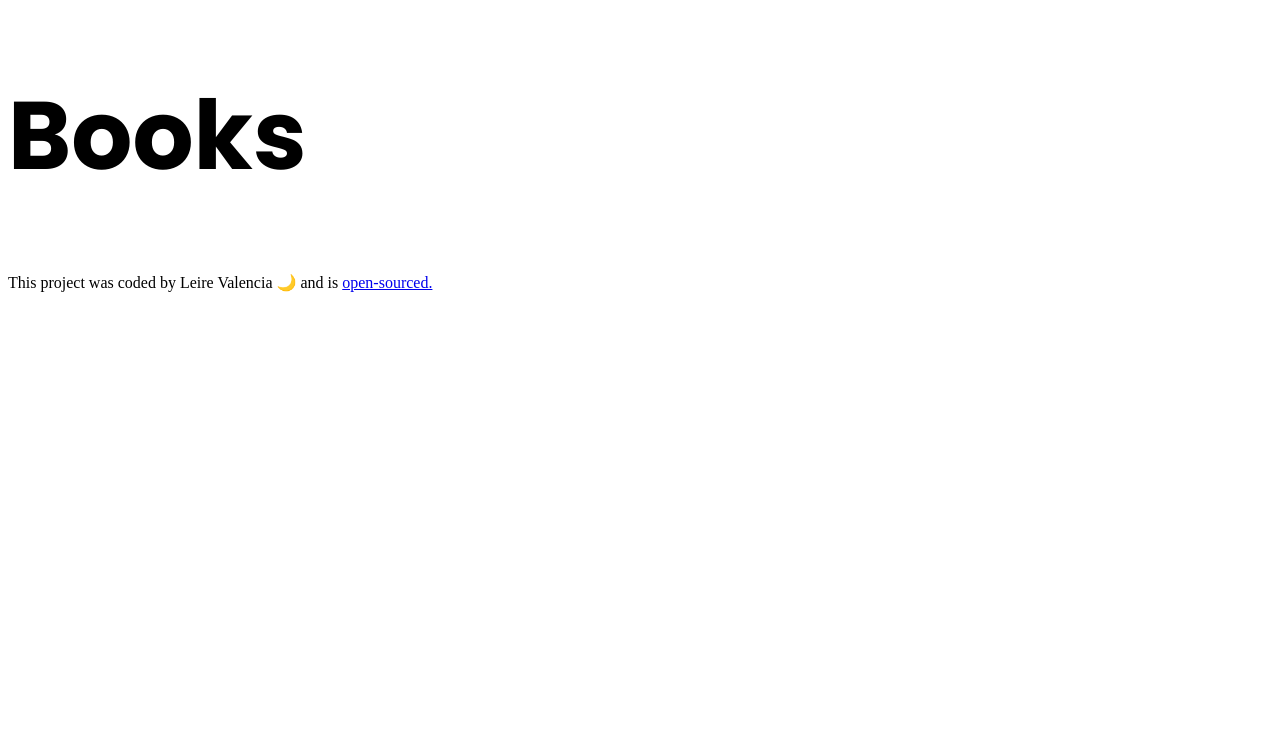
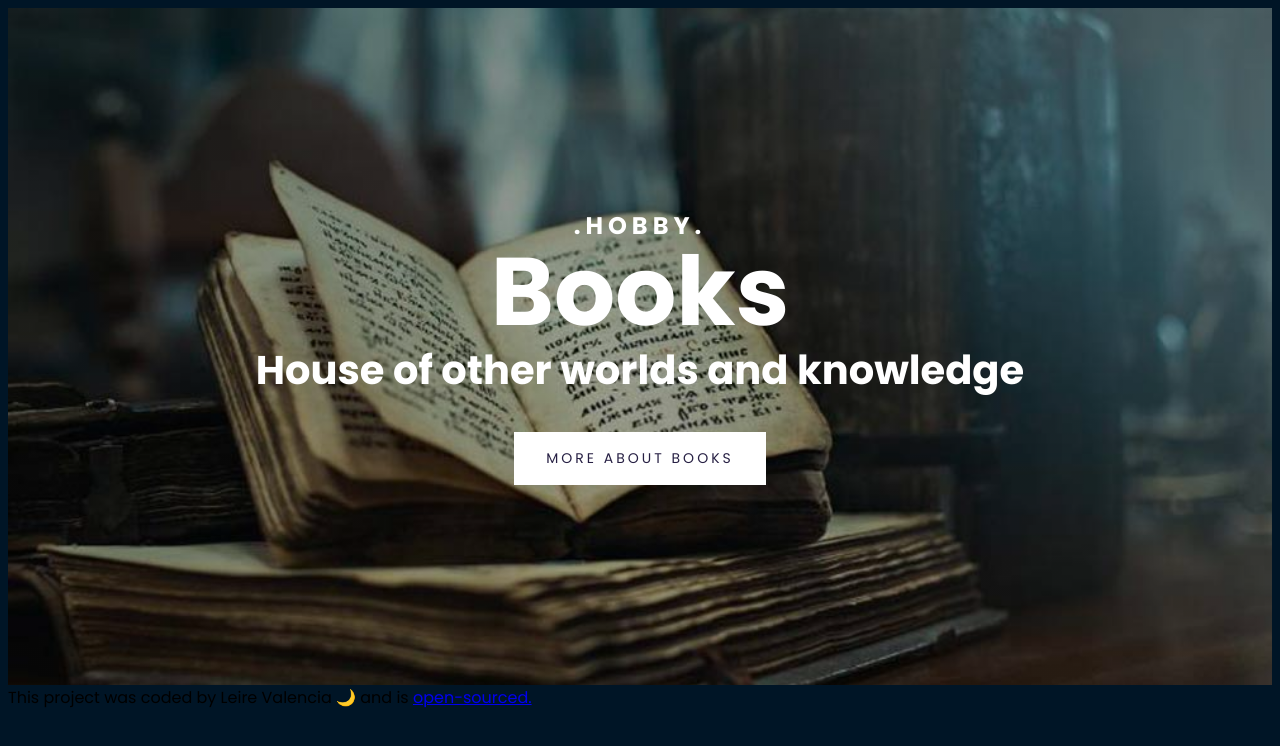
Before and after one commit to leirevalencia/books-page, a plain HTML site: page index.html in a window 1280 px wide. Drawn offline with Linux system fonts and the light colour scheme; a web font is replaced by a local one.

Commit message:
added header

```diff
--- a/index.html
+++ b/index.html
@@ -12,9 +12,22 @@
     <link rel="stylesheet" href="src/style.css">
 </head>
 <body>
-    <h1>
-        Books
-    </h1>
+    <div class="container">
+    <header>
+        <h3>
+            .HOBBY.
+        </h3>
+        <h1>
+            Books
+        </h1>
+        <h2>
+            House of other worlds and knowledge
+        </h2>
+        <a href="more">
+            More about books
+        </a>
+    </header>
+    </div>
     <footer>
         This project was coded by Leire Valencia 🌙 and is <a href="https://github.com/leirevalencia/books-page" target="_blank">open-sourced.</a>
     </footer>
--- a/src/style.css
+++ b/src/style.css
@@ -1,6 +1,74 @@
-h1 {
+body {
     font-family: "Poppins", sans-serif;
+    background:  rgb(0, 21, 38);
+}
+
+.container {
+    max-width: 1400px;
+    margin: 0 auto;
+}
+
+/*HEADER*/
+
+header {
+    background-image: linear-gradient(rgba(0,0,0,0.4), rgba(0,0,0,0.3)), url("../images/libro-fondo.jpeg");
+    background-repeat: no-repeat;
+    background-size: cover;
+    color: white;
+    text-align: center;
+    padding: 200px 0;
+}
+
+header h1 {
     font-size: 96px;
     font-weight: 700px;
-    line-height: 144px;
+    line-height: 1;
+    margin: 0;
 }
+
+header h2 {
+    font-size: 40px;
+    font-weight: 400px;
+    line-height: 1.5;
+    margin: 0;
+}
+
+header h3 {
+    font-size: 24px;
+    font-weight: 900px;
+    line-height: 1.5;
+    letter-spacing: 5px;
+    margin: 0;
+}
+
+header a {
+    font-size: 14px;
+    font-weight: 700px;
+    line-height: 1.5;
+    text-align: center;
+    letter-spacing: 3px;
+    text-transform: uppercase;
+    margin-top: 32px;
+    background: white;
+    text-decoration: none;
+    color: #272044;
+    padding: 16px 32px;
+    display: inline-block;
+}
+
+@media (max-width: 900px) {
+    header {
+        padding: 60px 0;
+    }
+    header h1 {
+        font-size: 48px;
+        line-height: 30px;
+    }
+    header h2 {
+        font-size: 20px;
+    }
+    header h3 {
+        font-size: 12px;
+        letter-spacing: 2px;
+    }
+}
```
